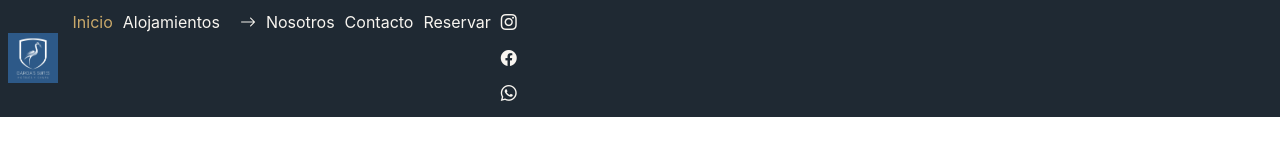
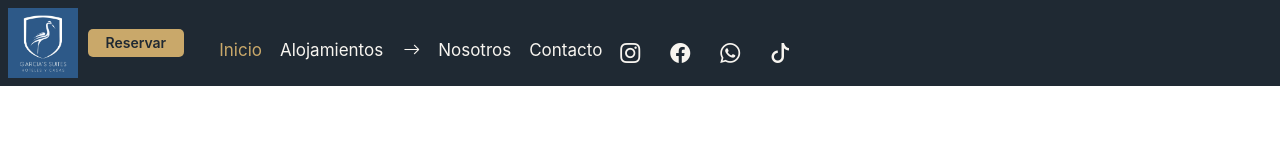
Before and after one commit to DanielOlanDev23/Pagina-Hotel-Garcias-Suites, a website: page index.html in a window 1280 px wide. Drawn offline with Linux system fonts and the light colour scheme.

Commit message:
feat: completar navbar responsive para movil y tablet

```diff
--- a/index.html
+++ b/index.html
@@ -13,10 +13,14 @@
         <div class="container-fluid">
 
             <img src="img/Logo.png" alt="Imagen logo Garcias Suites" class="navbar-brand navbar-logo">
-            <button class="navbar-toggler" type="button" data-bs-toggle="collapse" data-bs-target="#NavegacionGarciasSuites" aria-controls="NavegacionGarciasSuites" aria-expanded="false" aria-label="Toggle navigation">
-                <span class="navbar-toggler-icon"></span>
-            </button>
 
+            <div class="navbar-tablet">
+                <a href="" class="navbar-reservar-tablet reserva">Reservar</a>
+                <button class="navbar-toggler" type="button" data-bs-toggle="collapse" data-bs-target="#NavegacionGarciasSuites" aria-controls="NavegacionGarciasSuites" aria-expanded="false" aria-label="Toggle navigation">
+                    <span class="navbar-toggler-icon"></span>
+                </button>
+
+            </div>
 
 
             <div class="collapse navbar-collapse" id="NavegacionGarciasSuites">
@@ -84,8 +88,8 @@
                         <a href="#" class="nav-link">Contacto</a>
                     </li>
 
-                    <li class="nav-item">
-                        <button href="#" class="nav-link">
+                    <li class="nav-item reservar-celular">
+                        <button href="#" class="nav-link reserva">
                             Reservar
                         </button>
                     </li>
@@ -95,6 +99,7 @@
                         <a href="#" class="nav-link" aria-label="Instagram"><i class="bi bi-instagram"></i></a>
                         <a href="#" class="nav-link" aria-label="Facebook"><i class="bi bi-facebook"></i></a>
                         <a href="#" class="nav-link" aria-label="Whatsapp"><i class="bi bi-whatsapp"></i></a>
+                        <a href="#" class="nav-link" aria-label="Tiktok"><i class="bi bi-tiktok"></i></a>
                     </li>
 
 
@@ -102,6 +107,10 @@
 
 
             </div>
+
+
+
+
         </div>
     </nav>
 
--- a/scss/Globales/_variables.scss
+++ b/scss/Globales/_variables.scss
@@ -162,6 +162,7 @@ $font-size-sm: 1.4rem;
 $font-size-base: 1.6rem;
 $font-size-md: 1.8rem;
 $font-size-lg: 2rem;
+$font-siz-nav: clamp(1.3rem, 1.8rem + .25vw, 1.7rem);
 
 $font-size-h3: clamp(2.4rem, 2rem + .8vw, 3.2rem);
 $font-size-h2: clamp(3.2rem, 2.6rem + 1.3vw, 4.6rem);
--- a/scss/Main/_navegacion.scss
+++ b/scss/Main/_navegacion.scss
@@ -1,5 +1,6 @@
 @use '../Globales/variables' as v;
 @use '../Globales/mixin' as m;
+@use '../Globales//mediaquery' as mq;
 
 .navbar-bg{
     background-color: v.$navbar-bg;
@@ -21,8 +22,73 @@
     }
 }
 
+.navbar-nav{
+    padding-top: 2rem;
+    gap: .8rem;
+    padding-inline: clamp(.9rem, 4vw, 3rem);
+    font-size: v.$font-siz-nav;
+}
+
+
 .navbar-logo{
     width: 5rem;
+    @include mq.tablets {
+        width: 7rem;
+    }
+}
+
+.nav-item-redes{
+    width: 100%;
+    margin: 0 auto;
+    display: flex;
+    gap: 2rem;
+
+    a{
+        font-size: 2rem;
+        margin-top: 2rem;
+        @include mq.tablets {
+            margin-top: auto;
+        }
+    }
+}
+
+.navbar-reservar-tablet{
+    display: none;
+    @include mq.tablets {
+        display: block;
+    }
+}
+
+.navbar-tablet{
+    @include mq.tablets {
+        display: flex;
+        gap: 5rem;
+    }
+}
+
+.reservar-celular{
+    @include mq.tablets {
+        display: none;
+    }
+}
+
+.reserva{
+    background-color: v.$btn-primary-bg;
+    color: v.$btn-primary-text;
+    padding: .5rem 3rem;
+    font-weight: v.$font-semibold;
+    transition: all 300ms ease;
+
+    @include mq.tablets {
+        font-size: v.$font-size-sm;
+        padding: .3rem 1.8rem;
+        border-radius: .5rem;
+    }
+
+    &:hover{
+        background-color: v.$btn-primary-bg-hover;
+        color: v.$btn-primary-text;
+    }
 }
 
 .Alojamiento-toggle{
```
Also changed, not shown: css/app.css, 1 other file.
